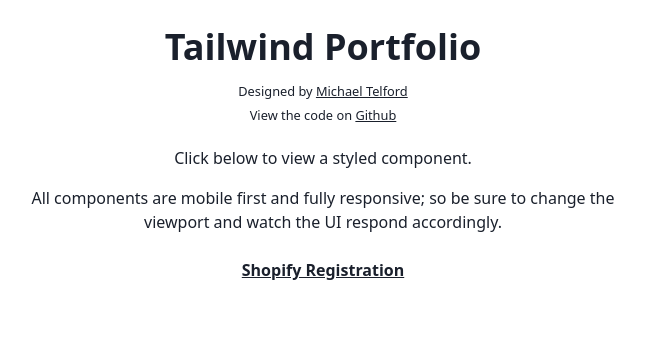
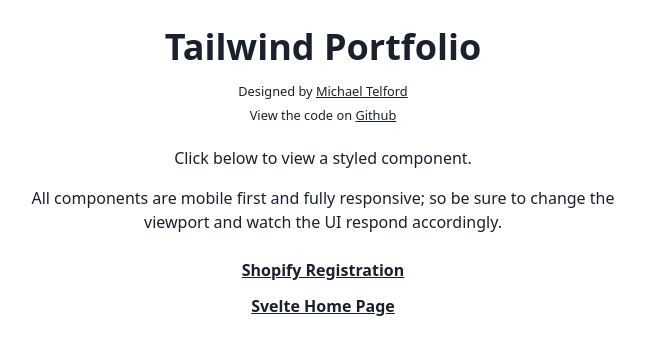
Before and after one commit to michaeltelford/tailwind_portfolio, a Next.js app: page / in a window 1280 px wide. Shown: the top 354 px of the page, without its empty margins (317-962 px from the left). Built offline with nearby package versions, Linux system fonts and the light colour scheme.

Commit message:
Added Svelte home page

```diff
--- a/pages/index.js
+++ b/pages/index.js
@@ -45,8 +45,14 @@
             All components are mobile first and fully responsive; so be sure to change the viewport and watch the UI respond accordingly.
           </p>
 
-          <ul className='underline hover:text-blue-700 font-semibold'>
-            <li><Link href='/shopify'><a>Shopify Registration</a></Link></li>
+          {/* Place any new pages as <li>'s below. */}
+          <ul className='underline font-semibold'>
+            <li className='mb-3 hover:text-blue-700'>
+              <Link href='/shopify'><a>Shopify Registration</a></Link>
+            </li>
+            <li className='mb-3 hover:text-blue-700'>
+              <Link href='/svelte'><a>Svelte Home Page</a></Link>
+            </li>
           </ul>
         </content>
       </main>
--- /dev/null
+++ b/pages/svelte.js
@@ -0,0 +1,12 @@
+import Nav from '../components/nav.js';
+
+export default function Shopify() {
+  return (
+    <>
+      <Nav inspiredByHref='https://svelte.dev/' />
+      <main className=''>
+        Svelte
+      </main>
+    </>
+  );
+}
```
